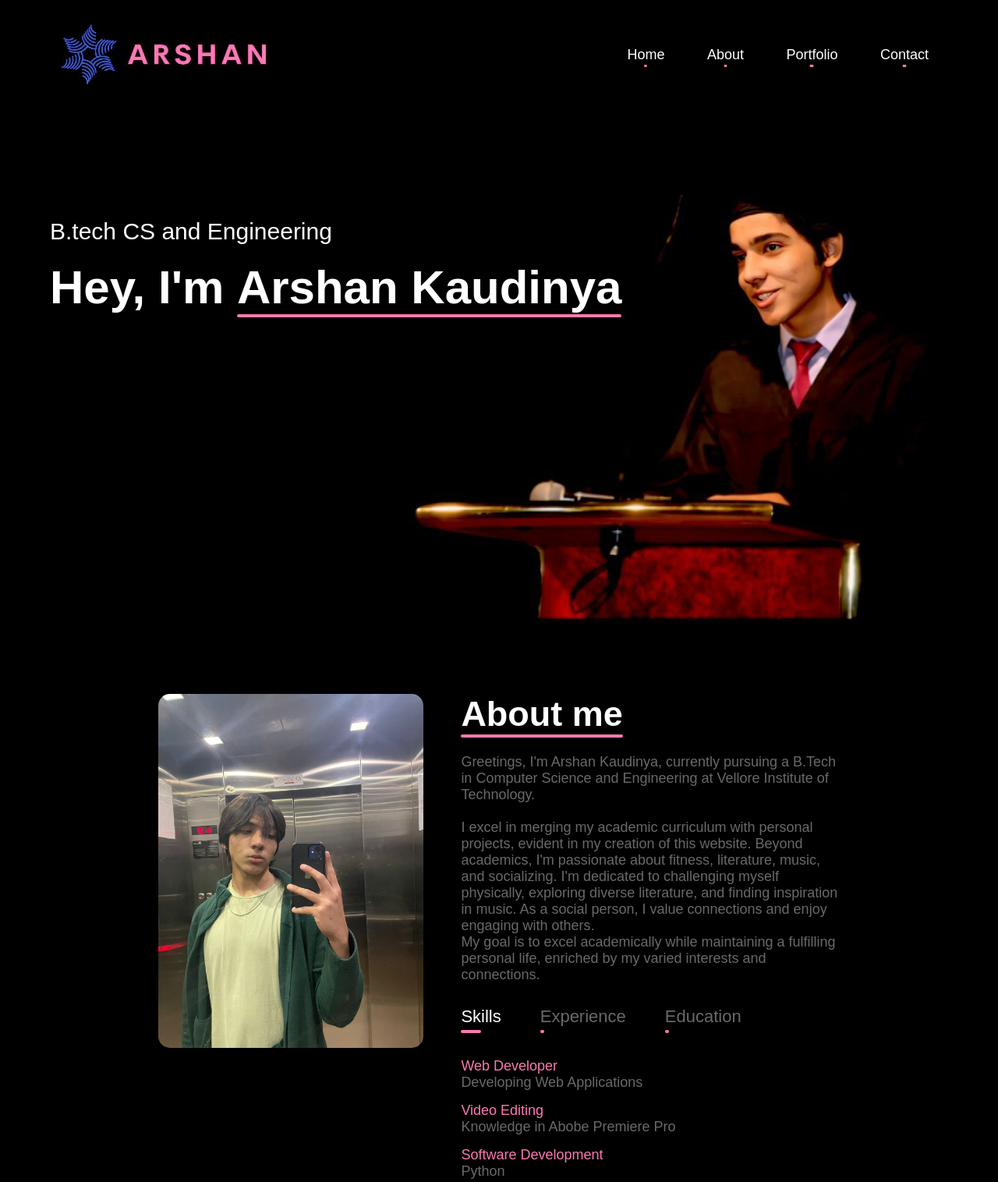
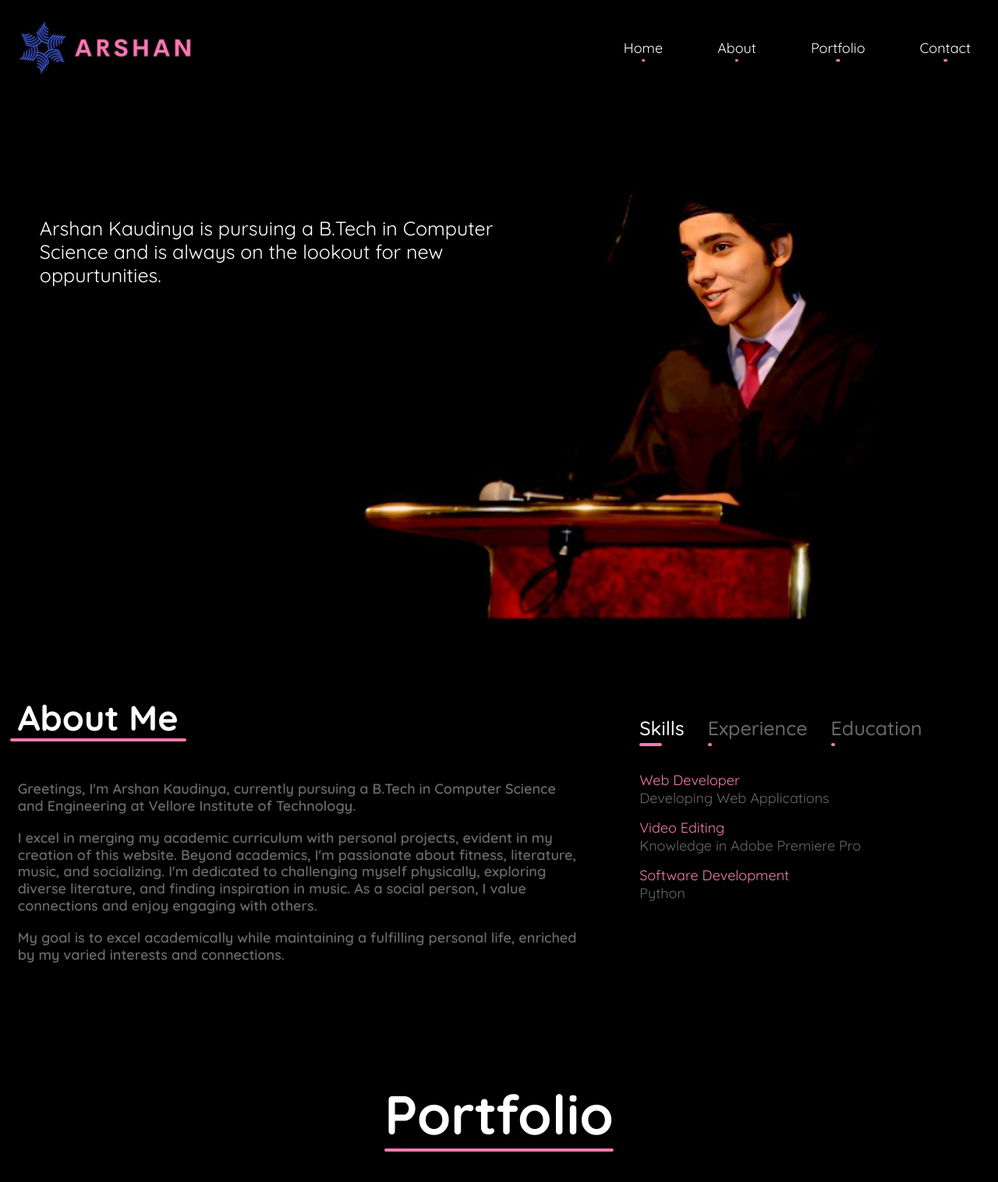
Before and after one commit to ArshanKaudinya/Portfolio, a plain HTML site: page index.html in a window 1280 px wide. Shown: the top 1516 px of the page at 78% size. Drawn offline with Linux system fonts and the light colour scheme.

Commit message:
restructuring
restructured about and still working on landing

```diff
--- a/index.html
+++ b/index.html
@@ -1,6 +1,7 @@
 <!DOCTYPE html>
 <html lang="en">
 <head>
+
     <meta charset="UTF-8">
     <meta name="viewport" content="width=device-width, initial-scale=1.0">
     <title>Arshan Kaudinya</title>
@@ -8,71 +9,64 @@
     <script src="https://kit.fontawesome.com/d017420399.js" crossorigin="anonymous"></script>
 </head>
 <body>
-    <div id = 'header'>
-        <div class = "container">
+    <div id="header">
+        <div class="container">
             <nav>
-                <img src = "assets/logo.jpeg" class = "logo">
-                <ul id = "togglemenu">
-                    <li><a href = "#header">Home</a></li>
-                    <li><a href = "#about">About</a></li>
-                    <li><a href = "#portfolio">Portfolio</a></li>
-                    <li><a href = "#contact">Contact</a></li>
-                    <i class = "fa-solid fa-xmark" onclick = "closemenu()"></i>
+                <img src="assets/logo.jpeg" class="logo">
+                <ul id="togglemenu">
+                    <li><a href="#header">Home</a></li>
+                    <li><a href="#about">About</a></li>
+                    <li><a href="#portfolio">Portfolio</a></li>
+                    <li><a href="#contact">Contact</a></li>
                 </ul>
-                <i class = "fa-solid fa-bars" onclick = "openmenu()"></i>
             </nav>
-            <div class = "header-text">
-                <p>B.tech CS and Engineering</p>
-                <h1>Hey, I'm <span>Arshan Kaudinya</span></h1>
+            <div class="header-text">
+                <p>Arshan Kaudinya is pursuing a B.Tech in Computer Science and is always on the lookout for new oppurtunities.</p>
             </div>
         </div>
     </div>
+
+
     <!------------about------------>
-    <div id = "about">
-        <div class = "container">
-            <div class = "row">
-                <div class = "about-col-1">
-                    <img src = "assets/selfie1.jpg">
+    <div id="about">
+        <div class="container">
+            <div class="about-row">
+                <div class="about-text">
+                    <h1 class="sub-title">About Me</h1>
+                    <p class="about-para">
+                        Greetings, I'm Arshan Kaudinya, currently pursuing a B.Tech in Computer Science and Engineering at Vellore Institute of Technology.
+                    </p>
+                    <p class="about-para">
+                        I excel in merging my academic curriculum with personal projects, evident in my creation of this website. Beyond academics, I'm passionate about fitness, literature, music, and socializing. I'm dedicated to challenging myself physically, exploring diverse literature, and finding inspiration in music. As a social person, I value connections and enjoy engaging with others.
+                    </p>
+                    <p class="about-para">
+                        My goal is to excel academically while maintaining a fulfilling personal life, enriched by my varied interests and connections.
+                    </p>
                 </div>
-                <div class = "about-col-2">
-                    <h1 class = "sub-title">About me</h1>
-                    <p class = "about-para">
-                        Greetings, I'm Arshan Kaudinya, currently pursuing a B.Tech in Computer Science and Engineering
-                        at Vellore Institute of Technology.
-                        <br><br>
-                    </p>
-                    <p class = "about-para-2">
-                        I excel in merging my academic curriculum with personal projects, evident in my creation of this website.
-                        Beyond academics, I'm passionate about fitness, literature, music, and socializing.
-                        I'm dedicated to challenging myself physically, exploring diverse literature, and finding inspiration
-                        in music. As a social person,
-                        I value connections and enjoy engaging with others.<br>
-                        My goal is to excel academically while maintaining a fulfilling personal life, enriched by my varied
-                        interests and connections.
-                    </p>
+                <div class="tab-section">
                     <div class="tab-titles">
-                        <p class = "tab-links active-link" onclick = "opentab('skills')">Skills</p>
-                        <p class = "tab-links" onclick = "opentab('experience')">Experience</p>
-                        <p class = "tab-links" onclick = "opentab('education')">Education</p>
+                        <p class="tab-links active-link" onclick="opentab('skills')">Skills</p>
+                        <p class="tab-links" onclick="opentab('experience')">Experience</p>
+                        <p class="tab-links" onclick="opentab('education')">Education</p>
                     </div>
-                    <div class="tab-contents active-tab" id = "skills">
+                    <div class="tab-contents active-tab" id="skills">
                         <ul>
                             <li><span>Web Developer</span><br>Developing Web Applications</li>
-                            <li><span>Video Editing</span><br>Knowledge in Abobe Premiere Pro</li>
+                            <li><span>Video Editing</span><br>Knowledge in Adobe Premiere Pro</li>
                             <li><span>Software Development</span><br>Python</li>
                         </ul>
                     </div>
-                    <div class="tab-contents" id = "experience">
+                    <div class="tab-contents" id="experience">
                         <ul>
                             <li><span>Web Development</span><br>Website development including this portfolio</li>
                             <li><span>Video Editing</span><br>Editing for domestic and foreign clients</li>
                             <li><span>Software Development</span><br>Python</li>
                         </ul>
                     </div>
-                    <div class="tab-contents" id = "education">
+                    <div class="tab-contents" id="education">
                         <ul>
                             <li><span>Schooling</span><br>Mount Carmel School - PCM</li>
-                            <li><span>Graduation</span><br> Vellore Institute of Technology - B.tech CSE</li>
+                            <li><span>Graduation</span><br> Vellore Institute of Technology - B.Tech CSE</li>
                             <li><span>Online Courses</span><br>MIT EDX</li>
                         </ul>
                     </div>
@@ -211,16 +205,37 @@
 </script>
 
 <script>
-    var sidemenu = document.getElementById("togglemenu")
+    const tablinks = document.getElementsByClassName("tab-links");
+const tabcontents = document.getElementsByClassName("tab-contents");
 
-    function openmenu(){
-        sidemenu.style.right = "0px";
-        sidemenu.style.transition = "ease-in 0.4s";
-    }
-    function closemenu(){
-        sidemenu.style.right = "-200px";
-        sidemenu.style.transition = "ease-out 0.4s";
-    }
+function opentab(tabname, event) {
+    Array.from(tablinks).forEach(tablink => {
+        tablink.classList.remove("active-link");
+    });
+
+    Array.from(tabcontents).forEach(tabcontent => {
+        tabcontent.classList.remove("active-tab");
+    });
+
+    event.currentTarget.classList.add("active-link");
+    document.getElementById(tabname).classList.add("active-tab");
+}
+
+document.querySelectorAll(".card-inner").forEach(card => {
+    card.addEventListener("click", function () {
+        card.classList.toggle('is-flipped');
+    });
+});
+
+const sidemenu = document.getElementById("togglemenu");
+
+function openmenu() {
+    sidemenu.style.right = "0px";
+}
+
+function closemenu() {
+    sidemenu.style.right = "-200px";
+}
 </script>
 </body>
 </html>
--- a/styles.css
+++ b/styles.css
@@ -1,8 +1,9 @@
+@import url('https://fonts.googleapis.com/css2?family=Quicksand:wght@300..700&display=swap');
 *{
     margin: 0;
     padding: 0;
-    font-family: 'Poppins', sans-serif;
     box-sizing: border-box;
+    font-family: "Quicksand", sans-serif;
 }
 /*color -- #f97aaf #3950CD */
 body{
@@ -14,38 +15,48 @@ html{
     scroll-behavior: smooth;
 }
 
-#header{
+/* General styling for header */
+#header {
     width: 100%;
     height: 100vh;
     background-image: url(assets/BACK1.jpg);
     background-size: cover;
-    background-position: center;
+    background-position: right center;
+    display: flex;
+    flex-direction: column;
+    justify-content: space-between;
+    color: #fff;
 }
 
-.container{
-    padding: 10px 5%;
+.container {
+    padding-left: 1%;
+    max-width: 100%;
 }
 
-nav{
+nav {
     display: flex;
     align-items: center;
     justify-content: space-between;
-    flex-wrap: wrap;
+    margin-top: 10px; /* Added margin to move it slightly down */
 }
 
-.logo{
-    width: 300px;
-    height: 120px;
+.logo {
+    width: 250px;
+    height: auto;
 }
 
-nav ul li{
-    display: inline-block;
+nav ul {
+    display: flex;
     list-style: none;
-    margin: 10px 25px;
-
+    margin-left: auto;
+    font-family: "Quicksand", sans-serif;
 }
 
-nav ul li a{
+nav ul li {
+    margin: 0 35px;
+}
+
+nav ul li a {
     color: #fff;
     text-decoration: none;
     font-size: 18px;
@@ -53,11 +64,11 @@ nav ul li a{
     transition: font-size 0.3s ease;
 }
 
-nav ul li a:hover{
-    font-size: 21px;
+nav ul li a:hover {
+    font-size:  18px;
 }
 
-nav ul li a::after{
+nav ul li a::after {
     content: "";
     width: 100%;
     height: 3px;
@@ -69,142 +80,141 @@ nav ul li a::after{
     border-radius: 10px;
     transform: scaleX(0.07);
     transform-origin: center;
-    transition: transform 0.3s ease, width 0.3s ease;
+    transition: transform 0.3s ease;
 }
 
 nav ul li a:hover::after {
     transform: scaleX(1);
 }
-
-.header-text{
-    margin-top: 13%;
-    font-size: 30px;
+/* Header text styling */
+.header-text p{
+    font-family: "Quicksand", sans-serif;
+    margin-top: 13%; /* Adjusted margin to push it down appropriately */
+    margin-left: 3%;
+    max-width: 650px;
+    text-align: left;
+    font-size: 25px;
+    margin-bottom: 15px;
+    line-height: 1.2;
+}
+.tasty {
+    vertical-align: middle;
+    width: 28px;
+}
+/*-----------------about---------------*/
+#about {
+    padding: 80px 0;
+    font-size: 18px;
+    color: #696969;
 }
 
-.header-text h1{
-    font-size: 60px;
-    margin-top: 20px;
-    position: relative;
+.about-text {
+    line-height: 1.8;
+    margin-bottom: 30px;
 }
 
-.header-text h1 span {
+.about-row {
+    display: flex;
+    justify-content: space-between;
+    gap: 50px;
+}
+
+.about-text {
+    flex: 3;
+}
+
+.tab-section {
+    flex: 2;
+}
+
+.sub-title {
+    font-size: 45px;
+    color: #fff;
     position: relative;
     display: inline-block;
+    padding-left: 10px;
+    margin-bottom: 20px; /* Increased bottom margin for better spacing */
 }
 
-.header-text h1 span::after {
+.sub-title::after {
     content: "";
     position: absolute;
     left: 0;
-    bottom: -4px;
+    bottom: 10px; /* Increased space between text and underline */
     width: 100%;
     height: 4px;
+    padding-left: 10px;
     background-color: #f97aaf;
     border-radius: 5px;
 }
 
-
-/*-----------------about---------------*/
-
-#about{
-    padding: 80px 100px;
-    font-size: 18px;
-    color: #696969;
+.about-para {
+    padding-top: 20px; /* Increased top padding for paragraph separation */
+    padding-left: 10px;
+    line-height: 1.2;
+    font-weight: 600;
 }
 
-.row{
+.tab-titles {
+    padding-left: 1.5em;
     display: flex;
-    justify-content: space-evenly;
-    flex-wrap: wrap;
+    gap: 30px;
+    margin-bottom: 40px;
 }
 
-.about-col-1{
-    flex-basis: 35%;
-}
-
-.about-col-1 img{
-    width: 100%;
-    border-radius: 15px;
-}
-
-.about-col-2{
-    flex-basis: 50%;
-}
-
-.sub-title{
-    font-size: 45px;
-    color: #fff;
-    position: relative;
-    display: inline-block;
-    margin-bottom: 10px;
-}
-
-.sub-title::after{
-    content: "";
-    position: absolute;
-    left: 0;
-    bottom: -4px;
-    width: 100%;
-    height: 4px;
-    background-color: #f97aaf;
-    border-radius: 5px;
-}
-
-.about-para{
-    padding-top: 15px;
-}
-
-.tab-titles{
-    display: flex;
-    margin: 30px 0 40px;
-}
-
-.tab-links{
-    margin-right: 50px;
-    font-size: 22px;
+.tab-links {
+    margin-top: 1.5em;
+    font-size: 25px;
     font-weight: 500;
     cursor: pointer;
     position: relative;
+    color: #696969;
+    transition: color 0.3s ease;
 }
 
-.tab-links::after{
+.tab-links.active-link {
+    color: white;
+}
+
+.tab-links::after {
     content: "";
     width: 5px;
     height: 4px;
-    border-radius: 3px;
     background-color: #f97aaf;
     position: absolute;
     left: 0;
     bottom: -8px;
     transition: 0.6s ease;
+    border-radius: 3px;
 }
 
-.tab-links.active-link::after{
+.tab-links.active-link::after {
     width: 50%;
 }
 
-.tab-contents ul li{
+.tab-contents {
+    padding-left: 1.5em;
+    display: none;
+}
+
+.tab-contents.active-tab {
+    display: block;
+}
+
+.tab-contents ul li {
     list-style: none;
     margin: 15px 0;
 }
 
-.tab-links.active-link {
-    transition: 0.6s ease;
-    color: white;
-}
-
-.tab-contents ul li span{
+.tab-contents ul li span {
     color: #f97aaf;
     font-size: 18px;
 }
 
-.tab-contents{
-    display: none;
+#togglemenu {
+    transition: right 0.4s ease-in-out;
 }
 
-.tab-contents.active-tab{
-    display: block;
-}
 
 /*-----------------portfolio---------------*/
 #portfolio{
```
Also changed, not shown: assets/tasty.jpg (added), 1 other file.
